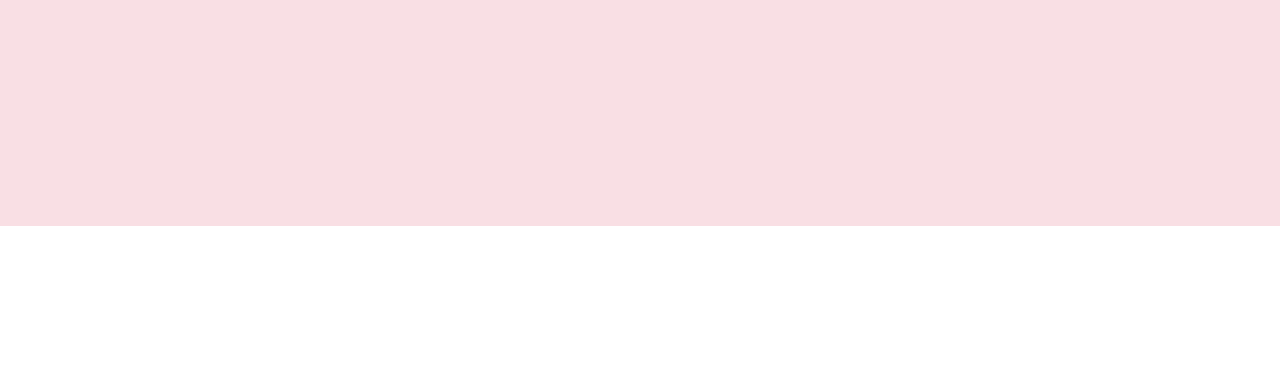
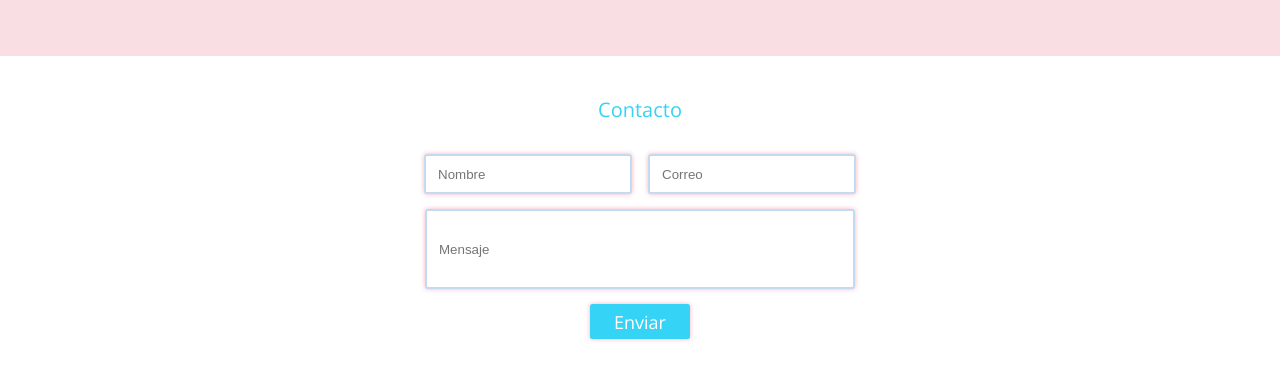
Before and after one commit to Moi6-23/DeliciasMari, a plain HTML site: page index.html in a window 1280 px wide. Shown: the part 1906-2292 px from the top of the page. Before the commit the page ends 2132 px from the top, so only its background shows below. Drawn offline with nearby package versions, Linux system fonts and the light colour scheme; a web font is replaced by a local one.

Commit message:
Se desarrollo la parte de los inputs de contacto, ademas se agrego las configuraciones a los scrolls, falta desarrollar el mapa, por ultimo, se debe acomodar la ubicacion del texto al momento de escribir en el recuerdo de MENSAJE

```diff
--- a/index.html
+++ b/index.html
@@ -29,8 +29,7 @@
             <h2>¡Cholados, ensaladas de frutas y más!</h2>
         </div>
     </header>
-    <div class="scroll-acerca" id="Acerca">
-    </div>
+    <div class="scroll-acerca" id="Acerca"></div>
     <section class="AcercaDe" >
         <div class="logo" >
             <img src="https://i.ibb.co/Z1fn5qN/Whats-App-Image-2021-08-03-at-3-29-56-PM.jpg" alt="">
@@ -80,5 +79,15 @@
             <p>Desayunos</p>
         </div>
     </section>
+    <section class="contactoMap">
+            <h1 class="title-contacto">Contacto</h1>
+            <form action="" class="contacto">
+                <input type="text" class="InputUp inputHover" id="Nombre" placeholder="Nombre">
+                <input type="text" class="InputUp inputHover" id="Correo" placeholder="Correo">
+                <input type="text" class="MensajeDown inputHover" id="Mensaje" placeholder="Mensaje">
+                <button type="submit">Enviar</button>
+            </form>
+    <div class="scroll-contacto" id="Contacto"></div>
+    </section>
 </body>
 </html>
--- a/style.css
+++ b/style.css
@@ -73,7 +73,7 @@ div a{
 }
 .scroll-acerca{
     position: absolute;
-    top: 300px;
+    top: 290px;
     left: 400px;
     width: 100px;
     height: 100px;
@@ -134,7 +134,7 @@ div a{
 }
  .products{
     width: 100vw;
-    height: 1040px;
+    height: 870px;
     background-color: #e98ea249;
 }
 .products h1{
@@ -173,3 +173,96 @@ div a{
     font-size: 1.6rem;
     color: #289914;
 }
+.scroll-contacto{
+    position: absolute;
+    top: -55px;
+    left: 400px;
+    width: 100px;
+    height: 100px;
+    border: 1px solid black;
+    visibility: hidden;
+
+}
+.contactoMap{
+    position: relative;
+    width: 100%;
+    height: 1200px;
+    background-color: white;
+}
+.title-contacto{
+    padding-top: 40px;
+    font-size: 2rem;
+    font-weight: 300;
+    font-family: open sans;
+    text-align: center;
+    color: #35D3F5;
+}
+.contacto{
+    position: relative;
+    width: 500px;
+    height: 240px;
+    margin: 20px auto;
+    border: 1px solid rgba(0, 0, 0, 0);
+}
+.InputUp{
+    position: absolute;
+    width: 208px;
+    height: 40px;
+    border-radius: 3px;
+    top: 10px;
+    border: 2px solid rgba(60, 140, 206, 0.308);
+    box-shadow: 0px 0px 5px #f16e8a86;
+    padding-left: 10px;
+
+}
+.InputUp:nth-child(1){
+    left: 33px;
+}
+.InputUp:nth-child(2){
+    right: 33px;
+}
+.MensajeDown{
+    display: block;
+    width: 430px;
+    height: 80px;
+    margin: 10px auto;
+    margin-top: 65px;
+    border-radius: 3px;
+    border: 2px solid rgba(60, 140, 206, 0.308);
+    box-shadow: 0px 0px 5px #f16e8a86;
+    padding-left: 10px;
+    vertical-align: top;
+
+}
+.InputUp::placeholder{
+    padding-left: 2px;
+}
+.MensajeDown::placeholder{
+    padding-left: 2px;
+}
+.contacto button{
+    display: block;
+    width: 100px;
+    height: 35px;
+    background-color:#35D3F5;
+    margin: 15px auto;
+    font-size: 1.8rem;
+    font-family: open sans;
+    font-weight: 400;
+    color: white;
+    border-radius: 2.5px;
+    border: none;
+    box-shadow: 0px 0px 5px #f16e8a86;
+    cursor: pointer;
+}
+.contacto button:hover{
+    border: 2px solid rgba(60, 140, 206, 0.308);
+    box-shadow: 0px 0px 5px #35D3F5;
+}
+
+.inputHover:focus{
+    outline: none;
+    border: 3px solid rgba(60, 140, 206, 0.308);
+    box-shadow: 0px 0px 9px #f16e8a86;
+
+}
```
